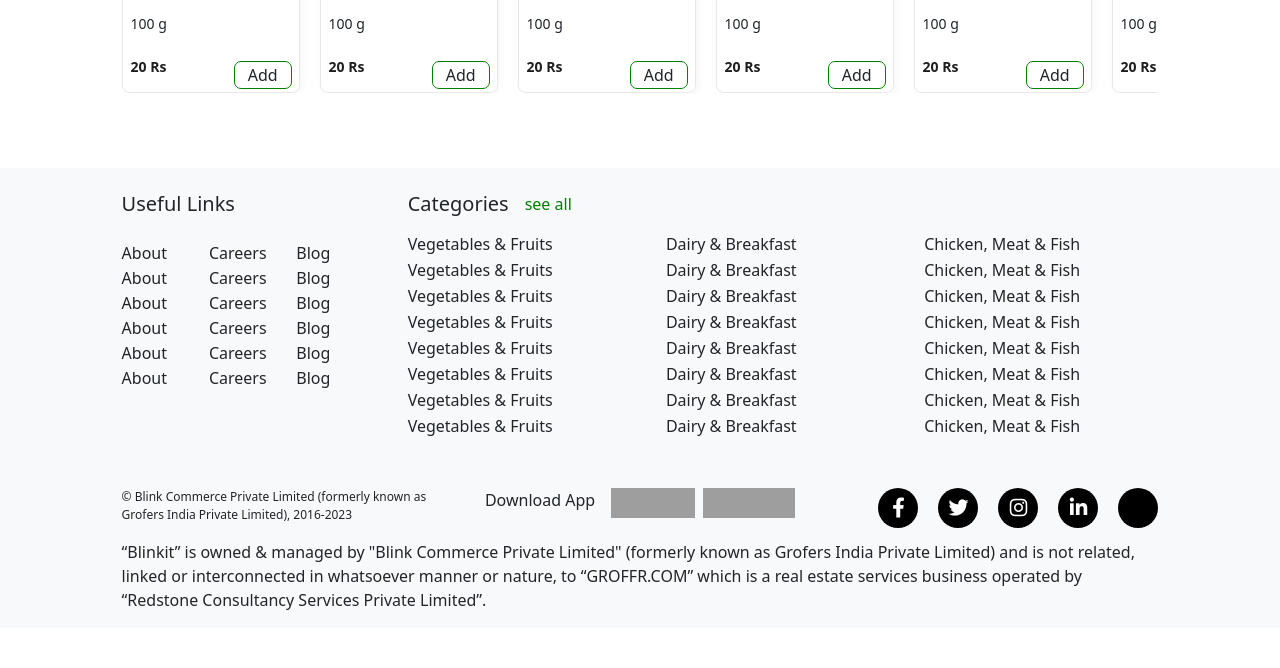
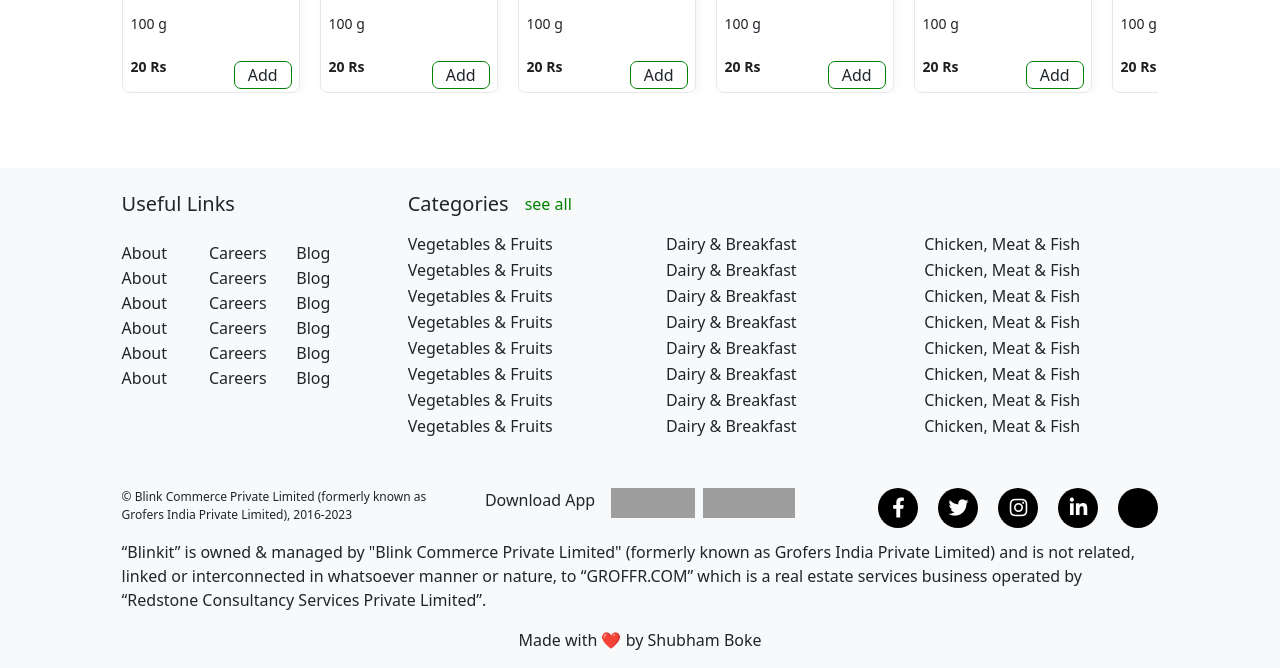
Before and after one commit to ShubhamBoke/BlinkIt-Clone, a plain HTML site: page index.html in a window 1280 px wide. Shown: the part 2252-2920 px from the top of the page. Before the commit the page ends 2880 px from the top, so only its background shows below. Drawn offline with nearby package versions, Linux system fonts and the light colour scheme; grey boxes are pictures that could not be loaded.

Commit message:
added affection

```diff
--- a/index.html
+++ b/index.html
@@ -790,6 +790,7 @@
             </div>
         </div>
         <div class="footer3 d-flex fw-light pb-3">“Blinkit” is owned & managed by "Blink Commerce Private Limited" (formerly known as Grofers India Private Limited) and is not related, linked or interconnected in whatsoever manner or nature, to “GROFFR.COM” which is a real estate services business operated by “Redstone Consultancy Services Private Limited”.</div>
+        <p class="d-flex justify-content-center">Made with ❤️ by Shubham Boke</p>
     </footer>
 </body>
 
```
